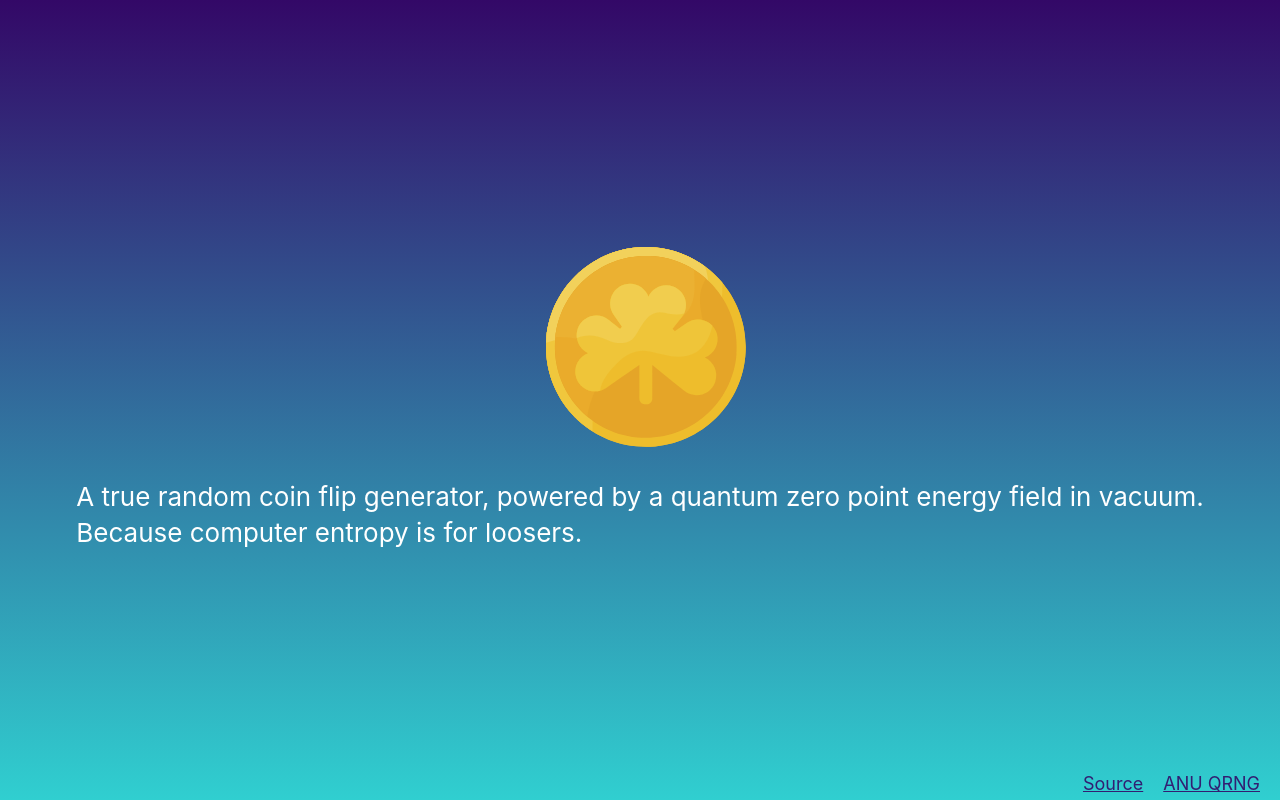
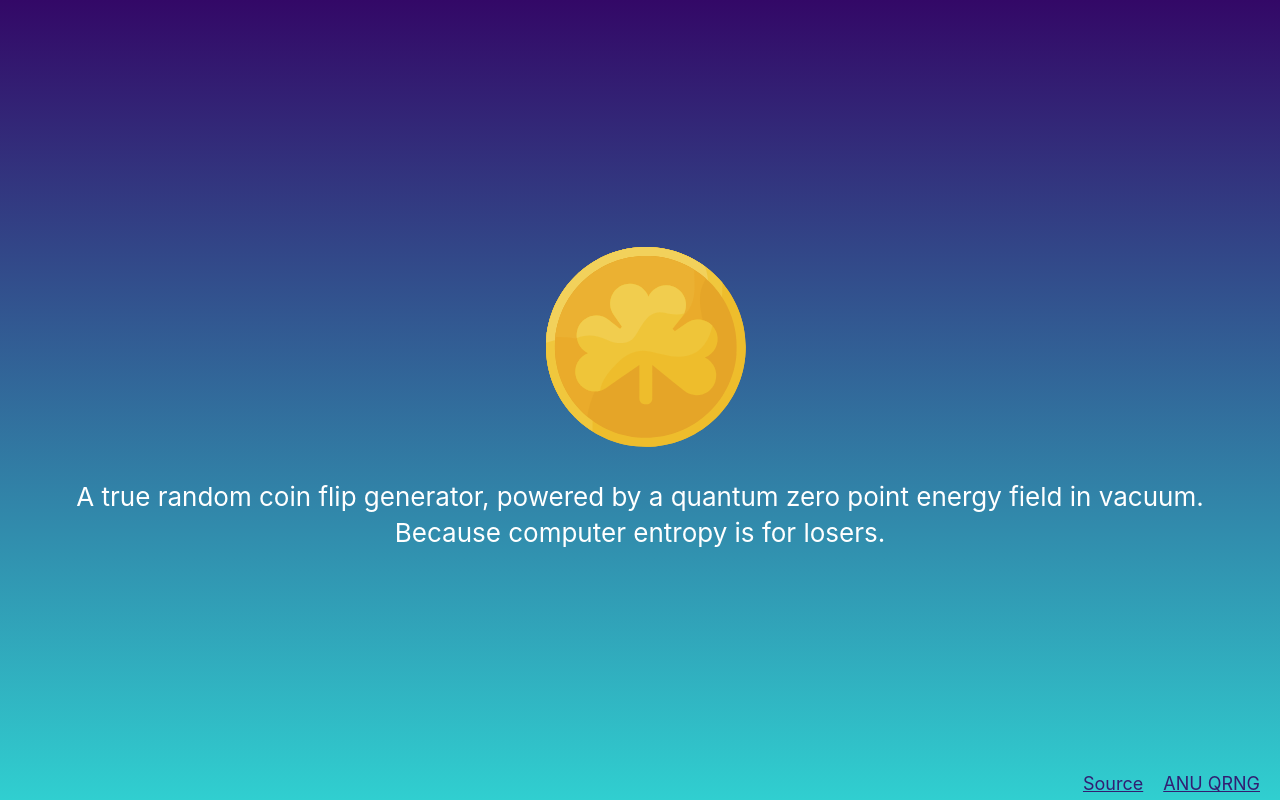
Before and after one commit to igor-couto/zero-point-energy-field-random-coin-flip, a React (Create React App) app: page / in a window 1280 px wide. Built offline with nearby package versions, Linux system fonts and the light colour scheme.

Commit message:
Fix typo, change style and use semantic tag

```diff
--- a/src/components/ExplainText/index.tsx
+++ b/src/components/ExplainText/index.tsx
@@ -3,14 +3,14 @@ import './style.css';
 
 export default function ExplainText() {
     return(
-        <div id="ExplainText">
+        <section>
             <p>
                 A true random coin flip generator, powered by a quantum zero point energy field in vacuum.
             </p>
 
             <p>
-                Because computer entropy is for loosers.
+                Because computer entropy is for losers.
             </p>
-        </div>
+        </section>
     );
 }
--- a/src/components/ExplainText/style.css
+++ b/src/components/ExplainText/style.css
@@ -1,4 +1,4 @@
 p {
-    margin-top: 5px;
-    margin-bottom: 5px;
-  }
+    text-align: center;
+    margin: 5px 20px;
+}
```
